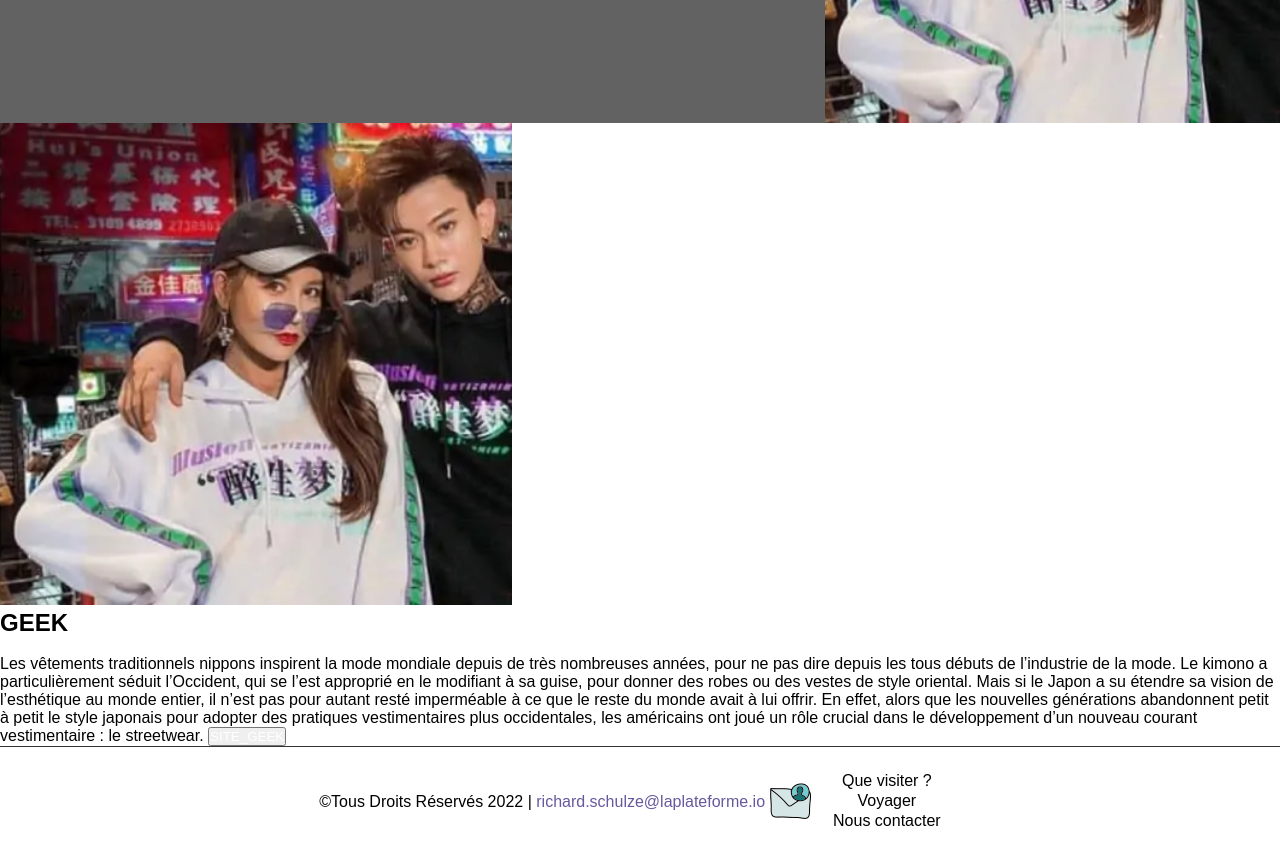
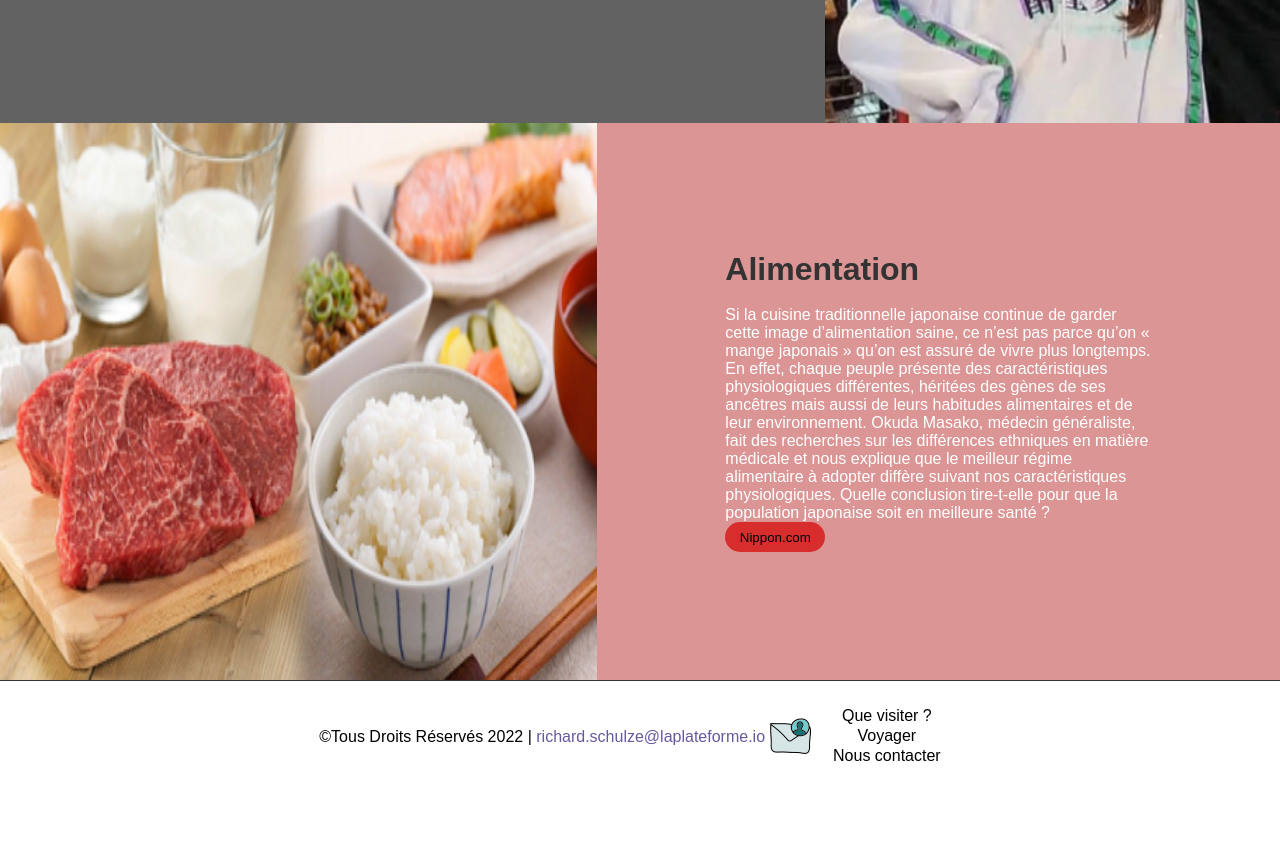
Before and after one commit to Richard83136/sitedefan, a plain HTML site: page index.html in a window 1280 px wide. Shown: the part 1280-2138 px from the top of the page. After the commit the page ends 2072 px from the top, so only its background shows below. Drawn offline with Linux system fonts and the light colour scheme; a web font is replaced by a local one.

Commit message:
ajout image

```diff
--- a/index.html
+++ b/index.html
@@ -45,13 +45,12 @@
     </div>
 
     <div class="alimentation">
-        <img id="img_geek" src="ressources/geek.png" alt="">
+        <img id="img_alimentation" src="ressources/alimentation.png" alt="">
+
         <article>
-                <h2>GEEK</h2><br>
-            Les vêtements traditionnels nippons inspirent la mode mondiale depuis de très nombreuses années, pour ne pas dire depuis les tous débuts de l’industrie de la mode. Le kimono a particulièrement séduit l’Occident, qui se l’est approprié en le modifiant à sa guise, pour donner des robes ou des vestes de style oriental.
-
-            Mais si le Japon a su étendre sa vision de l’esthétique au monde entier, il n’est pas pour autant resté imperméable à ce que le reste du monde avait à lui offrir. En effet, alors que les nouvelles générations abandonnent petit à petit le style japonais pour adopter des pratiques vestimentaires plus occidentales, les américains ont joué un rôle crucial dans le développement d’un nouveau courant vestimentaire : le streetwear.
-                <button><a href="https://www.sitegeek.fr/societe/fan-du-japon-et-de-streetwear-mariez-vos-passions/" target="_blank">SITE_GEEK</a></button>
+                <h2>Alimentation</h2><br>
+                Si la cuisine traditionnelle japonaise continue de garder cette image d’alimentation saine, ce n’est pas parce qu’on « mange japonais » qu’on est assuré de vivre plus longtemps. En effet, chaque peuple présente des caractéristiques physiologiques différentes, héritées des gènes de ses ancêtres mais aussi de leurs habitudes alimentaires et de leur environnement. Okuda Masako, médecin généraliste, fait des recherches sur les différences ethniques en matière médicale et nous explique que le meilleur régime alimentaire à adopter diffère suivant nos caractéristiques physiologiques. Quelle conclusion tire-t-elle pour que la population japonaise soit en meilleure santé ?
+                <button><a href="https://www.nippon.com/fr/japan-topics/c08003/" target="_blank"></a>Nippon.com</button>
         </article>
 
     </div>
--- a/style.css
+++ b/style.css
@@ -784,7 +784,12 @@ a{
         height:50%;
 
     }
+    #img_alimentation{
+        width:200px;
+        height:50%;
+    }
 }
+/*-----section geek----*/
 .geek{
     width:100%;
     height:auto;
@@ -812,6 +817,38 @@ a{
 }
 #img_geek{
     width:40%;
+
+
+}
+/*--section alimentation--*/
+.alimentation{
+    width:100%;
+    height:auto;
+    display: flex;
+}
+.alimentation>article{
+   background-color: #db9595;
+   color:white;
+   padding:10%;
+   width:70%;
+   height:auto;
+}
+.alimentation>article>h2{
+    color:#333;
+    font-size:2em;
+}
+.alimentation>article>button{
+
+    background-color: rgb(215, 45, 45);
+    border-radius: 20px;
+    width:100px;
+    height:30px;
+    border:none;
+}
+#img_alimentation{
+
+    width:70%;
+
 
 }
 
```
Also changed, not shown: ressources/alimentation.png (added).
